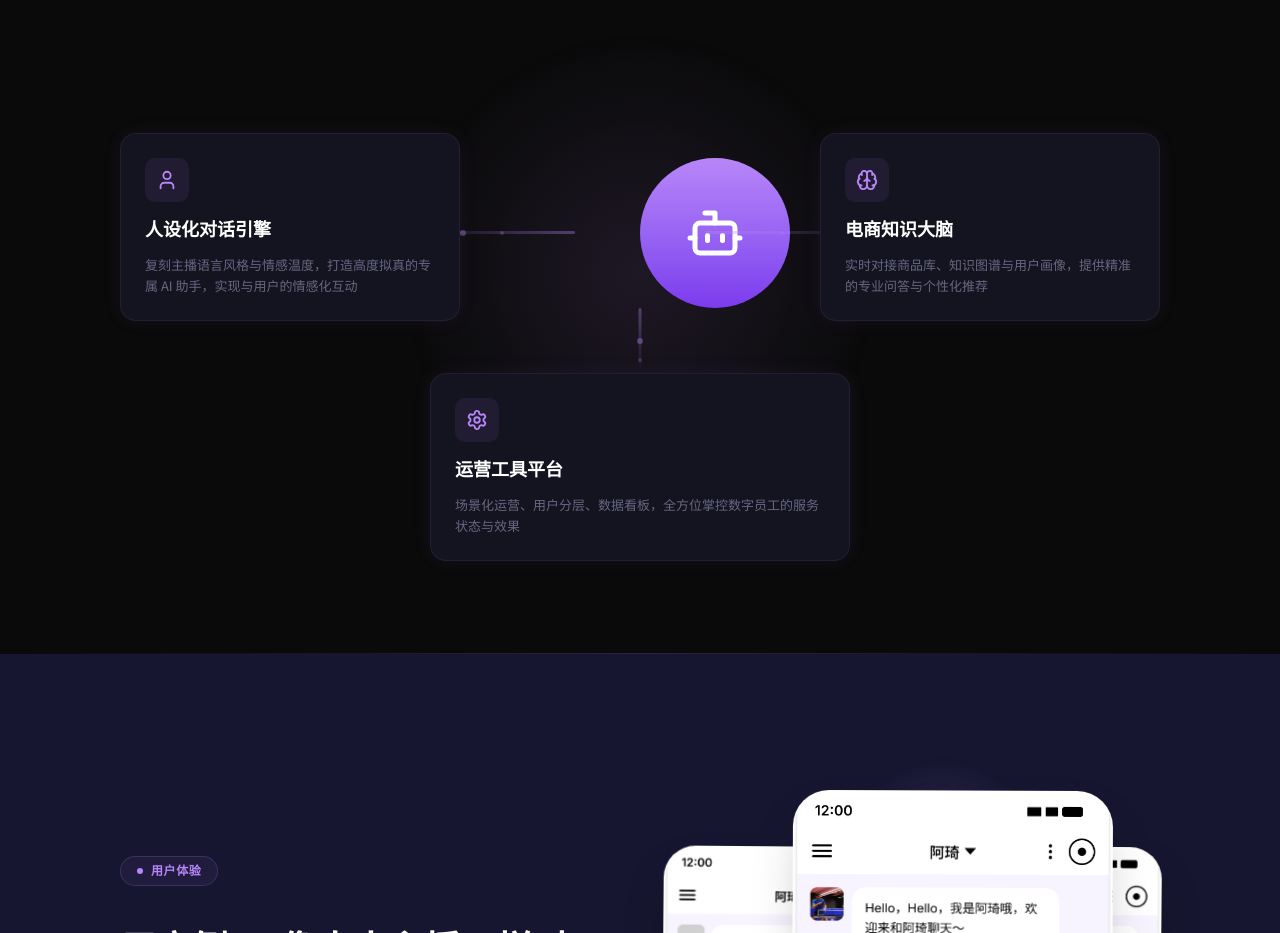
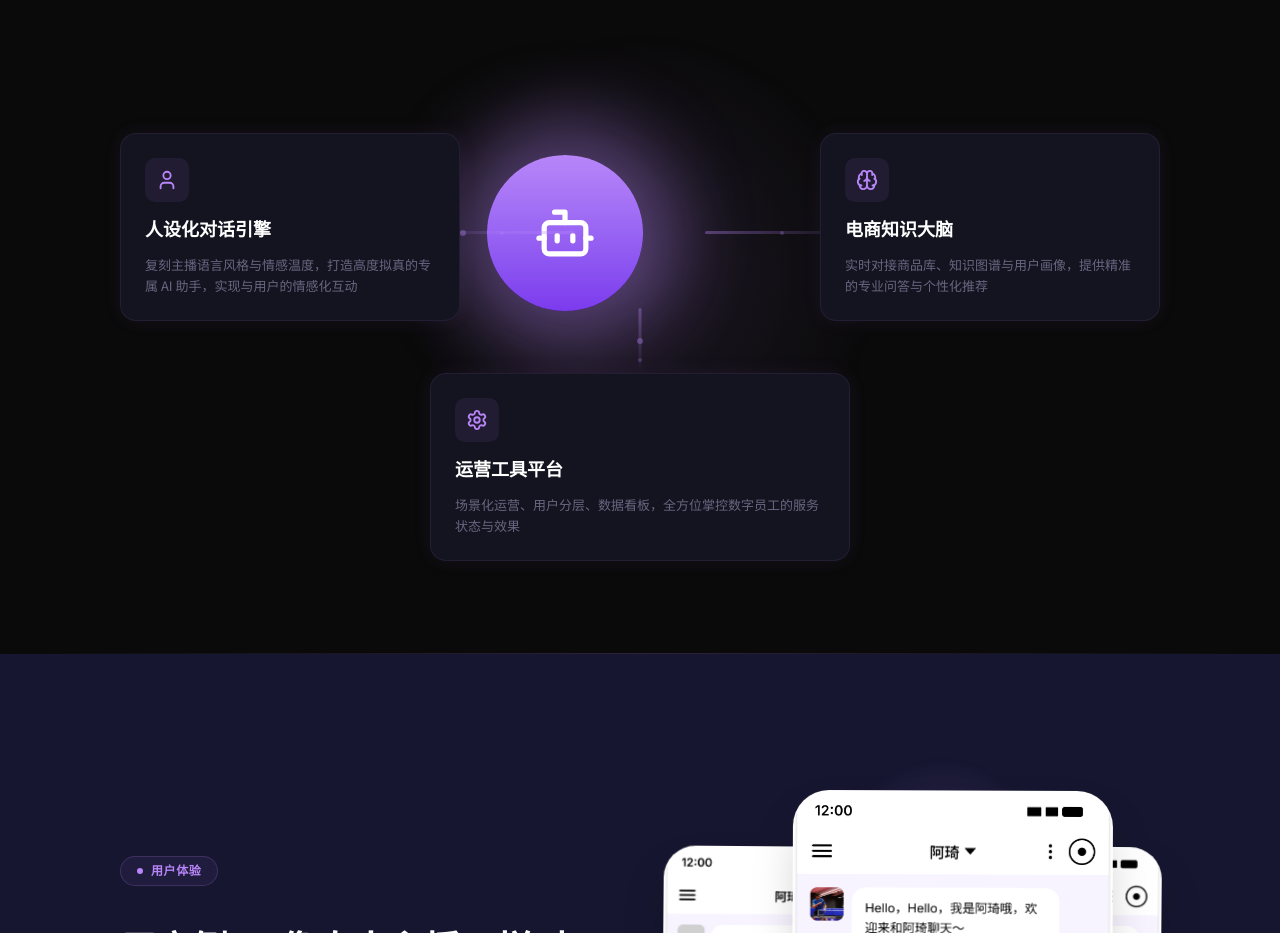
Before and after one commit to sunt23310-ops/infimate-landing, a Next.js app: page / in a window 1280 px wide. Shown: the part 2200-3133 px from the top of the page. Built offline with nearby package versions, Linux system fonts and the light colour scheme.

Commit message:
Fix solution section layout: isolate positioning from animation transforms
Wrap orb and cards in positioning divs so CSS translate (for centering)
and animation transforms (fadeIn/scale) don't conflict.

Co-Authored-By: Claude Opus 4.6 <noreply@anthropic.com>

```diff
--- a/src/components/sections/SolutionSection.tsx
+++ b/src/components/sections/SolutionSection.tsx
@@ -24,9 +24,11 @@ export default function SolutionSection() {
         <div className="relative w-full h-[560px]">
           <div className="absolute w-[500px] h-[500px] left-1/2 top-1/2 -translate-x-1/2 -translate-y-1/2 rounded-full bg-[radial-gradient(circle,rgba(184,134,248,0.14)_0%,transparent_70%)] pointer-events-none glow-pulse" />
 
-          {/* Center orb with pulse */}
-          <div className={`absolute left-1/2 top-[165px] w-[150px] h-[150px] rounded-full bg-gradient-to-b from-[var(--purple-primary)] to-[var(--purple-dark)] flex items-center justify-center orb-pulse animate-scale-in ${isVisible ? "is-visible" : ""}`}>
+          {/* Center orb with pulse — wrapper isolates positioning from animation */}
+          <div className="absolute left-1/2 top-[165px] -translate-x-1/2">
+            <div className="w-[150px] h-[150px] rounded-full bg-gradient-to-b from-[var(--purple-primary)] to-[var(--purple-dark)] flex items-center justify-center orb-pulse">
               <Bot size={60} className="text-white" />
+            </div>
           </div>
 
           {/* Connection lines */}
@@ -43,7 +45,8 @@ export default function SolutionSection() {
           <div className="absolute w-1 h-1 rounded-full bg-[rgba(184,134,248,0.25)] left-1/2 -translate-x-1/2 top-[365px]" />
 
           {/* Card 1 - Left */}
-          <div className={`absolute left-0 top-[140px] w-[340px] bg-[var(--bg-card)] rounded-2xl p-6 border border-[rgba(184,134,248,0.09)] shadow-[0_0_20px_0_rgba(184,134,248,0.07)] card-hover animate-fade-left ${isVisible ? "is-visible" : ""}`} style={{ animationDelay: "0.3s" }}>
+          <div className={`absolute left-0 top-[140px] w-[340px] animate-fade-left ${isVisible ? "is-visible" : ""}`} style={{ animationDelay: "0.3s" }}>
+            <div className="bg-[var(--bg-card)] rounded-2xl p-6 border border-[rgba(184,134,248,0.09)] shadow-[0_0_20px_0_rgba(184,134,248,0.07)] card-hover">
               <div className="flex flex-col gap-3">
                 <div className="w-11 h-11 rounded-[10px] bg-[rgba(184,134,248,0.08)] flex items-center justify-center">
                   <User size={22} className="text-[var(--purple-primary)]" />
@@ -52,9 +55,11 @@ export default function SolutionSection() {
                 <p className="text-[13px] text-[var(--text-muted)] leading-relaxed">{solutions[0].desc}</p>
               </div>
             </div>
+          </div>
 
           {/* Card 2 - Right */}
-          <div className={`absolute right-0 top-[140px] w-[340px] bg-[var(--bg-card)] rounded-2xl p-6 border border-[rgba(184,134,248,0.09)] shadow-[0_0_20px_0_rgba(184,134,248,0.07)] card-hover animate-fade-right ${isVisible ? "is-visible" : ""}`} style={{ animationDelay: "0.3s" }}>
+          <div className={`absolute right-0 top-[140px] w-[340px] animate-fade-right ${isVisible ? "is-visible" : ""}`} style={{ animationDelay: "0.3s" }}>
+            <div className="bg-[var(--bg-card)] rounded-2xl p-6 border border-[rgba(184,134,248,0.09)] shadow-[0_0_20px_0_rgba(184,134,248,0.07)] card-hover">
               <div className="flex flex-col gap-3">
                 <div className="w-11 h-11 rounded-[10px] bg-[rgba(184,134,248,0.08)] flex items-center justify-center">
                   <Brain size={22} className="text-[var(--purple-primary)]" />
@@ -63,9 +68,12 @@ export default function SolutionSection() {
                 <p className="text-[13px] text-[var(--text-muted)] leading-relaxed">{solutions[1].desc}</p>
               </div>
             </div>
+          </div>
 
-          {/* Card 3 - Bottom center */}
-          <div className={`absolute left-1/2 -translate-x-1/2 top-[380px] w-[420px] bg-[var(--bg-card)] rounded-2xl p-6 border border-[rgba(184,134,248,0.09)] shadow-[0_0_20px_0_rgba(184,134,248,0.07)] card-hover animate-on-scroll ${isVisible ? "is-visible" : ""}`} style={{ animationDelay: "0.45s" }}>
+          {/* Card 3 - Bottom center — wrapper for positioning, inner for animation */}
+          <div className="absolute left-1/2 -translate-x-1/2 top-[380px] w-[420px]">
+            <div className={`animate-on-scroll ${isVisible ? "is-visible" : ""}`} style={{ animationDelay: "0.45s" }}>
+              <div className="bg-[var(--bg-card)] rounded-2xl p-6 border border-[rgba(184,134,248,0.09)] shadow-[0_0_20px_0_rgba(184,134,248,0.07)] card-hover">
                 <div className="flex flex-col gap-3">
                   <div className="w-11 h-11 rounded-[10px] bg-[rgba(184,134,248,0.08)] flex items-center justify-center">
                     <Settings size={22} className="text-[var(--purple-primary)]" />
@@ -76,6 +84,8 @@ export default function SolutionSection() {
               </div>
             </div>
           </div>
+        </div>
+      </div>
     </section>
   );
 }
```
Lines whose indentation alone changed are shown as unchanged.
